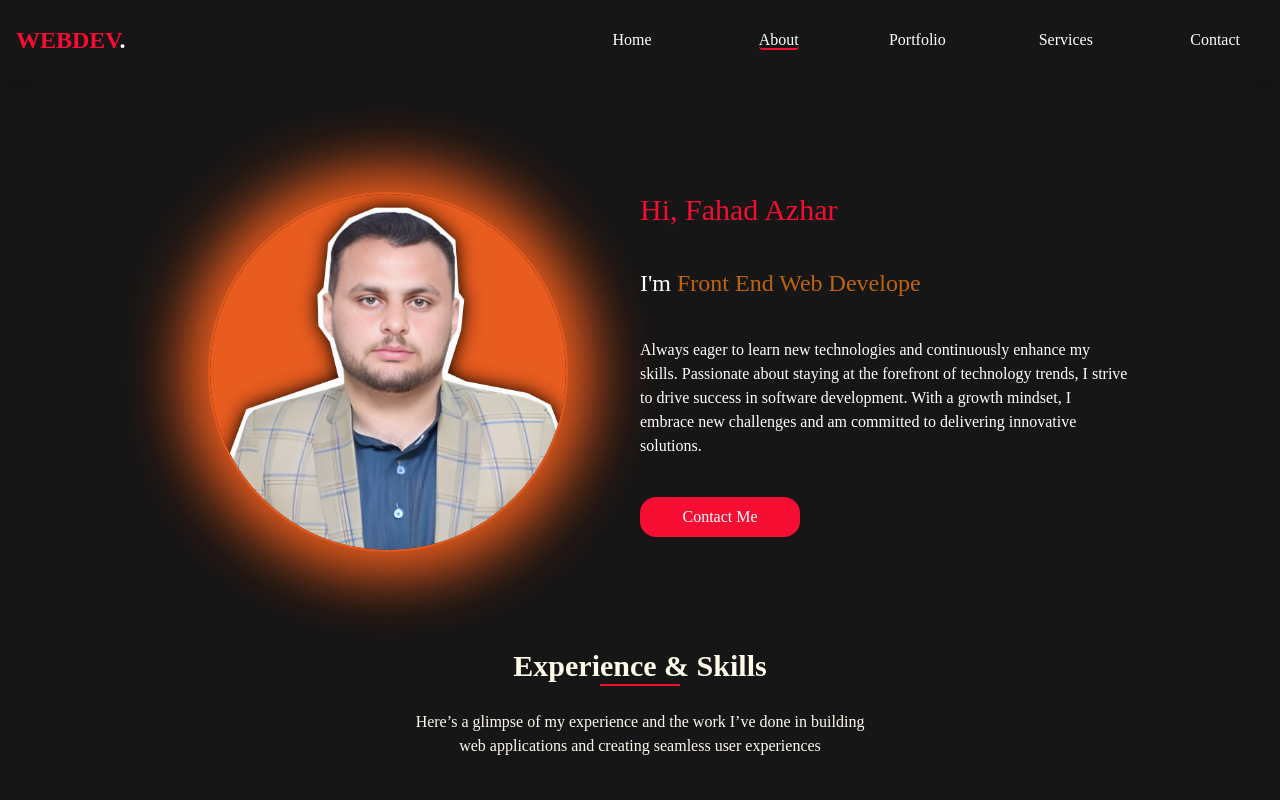
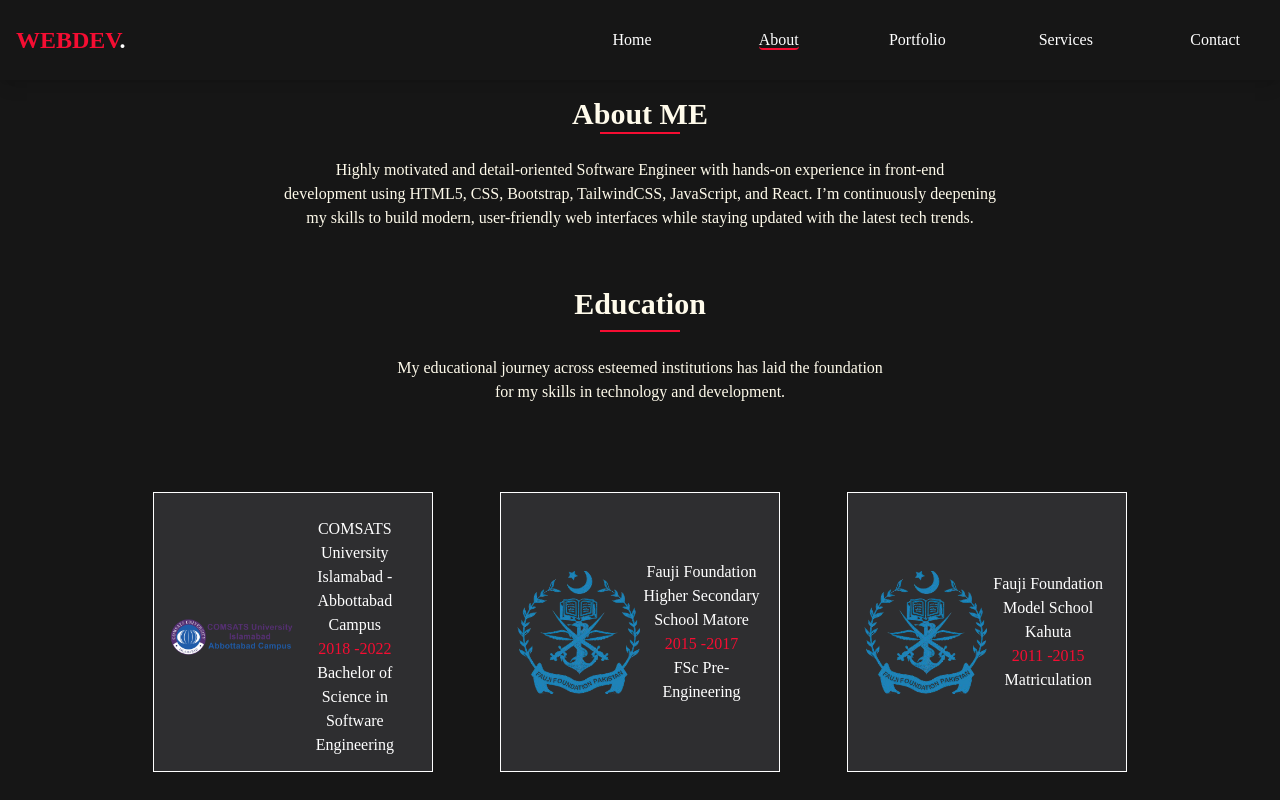
Before and after one commit to FAHADAZHAR806/Portfolio, a React (Vite) app: page /About in a window 1280 px wide. Shown: the top 800 px of the page. Built offline with nearby package versions, Linux system fonts and the light colour scheme.

Commit message:
update profile

```diff
--- a/src/pages/About/About.jsx
+++ b/src/pages/About/About.jsx
@@ -1,5 +1,7 @@
 import React from "react";
 import Intro from "./Intro";
+import Education from "./Education";
+import Institue from "./Institue";
 import Experience from "./Experience";
 import ExperienceCard from "./ExperienceCard";
 import Skills from "./Skills";
@@ -12,6 +14,8 @@ export default function About() {
   return (
     <>
       <Intro />
+      <Education/>
+      <Institue/>
       <Experience />
       <ExperienceCard/>
       <Skills />
--- /dev/null
+++ b/src/pages/About/Education.jsx
@@ -0,0 +1,15 @@
+import React from 'react'
+
+export default function Education() {
+  return (
+
+    <>
+    <div data-aos="fade-up"className="Experience grid w-full justify-items-start p-10 max-w-5xl m-auto sm:grid-cols-1  sm:justify-items-center text-amber-50 ">
+    <h1 className="text-3xl font-bold">Education</h1>
+    <hr className="my-2 text-[#F50D32] border px  w-20 mb-6 " />
+    My educational journey across esteemed institutions has laid the foundation <br /> <span>
+    for my skills in technology and development.</span>
+    </div>
+    </>
+  )
+}
--- /dev/null
+++ b/src/pages/About/Institue.jsx
@@ -0,0 +1,46 @@
+import React from "react";
+
+export default function Institue() {
+    const Institute=[{
+      Name:"COMSATS University Islamabad - Abbottabad Campus",
+      Year:"2018 -2022",
+      Title:"Bachelor of Science in Software Engineering",
+      logo:"/images/Comsats.png",
+    },
+
+   {Name:"Fauji Foundation Higher Secondary School Matore",
+    Year:"2015 -2017",
+    Title:"FSc Pre-Engineering",
+    logo:"/images/Kahuta.png",
+   },
+   {Name:"Fauji Foundation Model School Kahuta",
+    Year:"2011 -2015",
+    Title:"Matriculation",
+    logo:"/images/Kahuta.png",
+   },
+
+  ]
+
+  return (
+    <>
+      <div
+        data-aos="fade-up"
+        className="  bg-[#161616] grid  max-w-5xl m-auto py-10 justify-items-center  gap-4 lg:grid-cols-3    "
+      >
+      {Institute.map((item,index)=>(
+        <div key={index}  data-aos="fade-up"  className="w-[280px] h-[280px] my-2 grid grid-cols-2 items-center text-white text-center px-4 py-6 border-1 border-white bg-[#2E2E30]">
+          <div className="grid items-center"> <img src={item.logo} className="bg-[#161616 ] w-full h-full " alt="" /></div>
+         <div >
+          <h1 >{item.Name}</h1>
+          <p className="text-[#F50D32]">{item.Year}</p>
+          <h2>{item.Title}</h2>
+         </div>
+
+
+        </div>
+      ))}
+
+      </div>
+    </>
+  );
+}
--- a/src/pages/About/Intro.jsx
+++ b/src/pages/About/Intro.jsx
@@ -1,76 +1,14 @@
-import { useState, useEffect } from "react";
-import { Link } from "react-router-dom";
+import React from 'react'
 
 export default function Intro() {
-  const paragraphs = ["Software Engineer", "Front End Web Developer"];
-  const [displayText, setDisplayText] = useState("");
-  const [currentParagraphIndex, setCurrentParagraphIndex] = useState(0);
-  const [isDeleting, setIsDeleting] = useState(false);
-
-  useEffect(() => {
-    const currentText = paragraphs[currentParagraphIndex];
-
-    let typingSpeed = isDeleting ? 60 : 100;
-
-    const handleTyping = () => {
-      if (!isDeleting) {
-        setDisplayText(currentText.substring(0, displayText.length + 1));
-
-        if (displayText === currentText) {
-          setTimeout(() => setIsDeleting(true), 1000);
-        }
-      } else {
-        setDisplayText(currentText.substring(0, displayText.length - 1));
-
-        if (displayText === "") {
-          setIsDeleting(false);
-          setCurrentParagraphIndex((prev) => (prev + 1) % paragraphs.length);
-        }
-      }
-    };
-
-    const typingTimer = setTimeout(handleTyping, typingSpeed);
-
-    return () => clearTimeout(typingTimer);
-  }, [displayText, isDeleting, currentParagraphIndex, paragraphs]);
-
   return (
-    <>
-      <div
-        data-aos="fade-up"
-        className="intro grid   gap-20  max-w-5xl m-auto p-4 mt-8   justify-items-center   sm:grid-cols-1 lg:grid-cols-2 lg:gap-0 lg:py-20 lg:px-2 "
-      >
-        <div className="w-90     border-[#EA5D20] border-2 animate-pulse rounded-full  ">
-          <img
-            src="/images/Fahadpicafo.png"
-            alt="Fahad.png"
-            className="w-full h-full relative object-cover   rounded-full drop-shadow-md"
-            loading="lazy"
-
-            style={{
-              boxShadow:
-                "0 0 60px  #EA5D20, 0 0 80px  #EA5D20, 0 0 90px   #EA5D20",
-            }}
-          />
+    <div>
+      <div  data-aos="fade-up"className="Experience grid w-full justify-items-start p-4 max-w-5xl m-auto sm:grid-cols-1  sm:justify-items-center text-amber-50 ">
+        <h1 className="text-3xl font-bold">About ME</h1>
+        <hr className="text-[#F50D32] border px  w-20 mb-6 " />
+        Highly motivated and detail-oriented Software Engineer with hands-on experience in front-end <br /> <span>development using HTML5, CSS, Bootstrap, TailwindCSS, JavaScript, and React. I’m continuously deepening </span> <span>my skills to build modern, <span>user-friendly web interfaces while</span>  staying updated with the latest tech trends.
+        </span>
         </div>
-        <div className=" grid grid-col-1 gap-6 text-[#FFFFFF] ">
-          <p className="text-[#F50D32] text-3xl">Hi, Fahad Azhar</p>
-          <p className="text-2xl">
-            I'm <span className="text-[#f57d0dc0] pr-2">{displayText}</span>
-          </p>
-          <p className="pr-4">
-            Always eager to learn new technologies and continuously enhance my
-            skills. Passionate about staying at the forefront of technology
-            trends, I strive to drive success in software development. With a
-            growth mindset, I embrace new challenges and am committed to
-            delivering innovative solutions.
-          </p>
-          <button className="rounded-2xl bg-[#F50D32] w-40 h-10 ">
-            {" "}
-            <Link to="/Contact">Contact Me</Link>
-          </button>
-        </div>
-      </div>
-    </>
-  );
+    </div>
+  )
 }
```
Also changed, not shown: public/images/Comsats.png (added), public/images/Kahuta.png (added).
